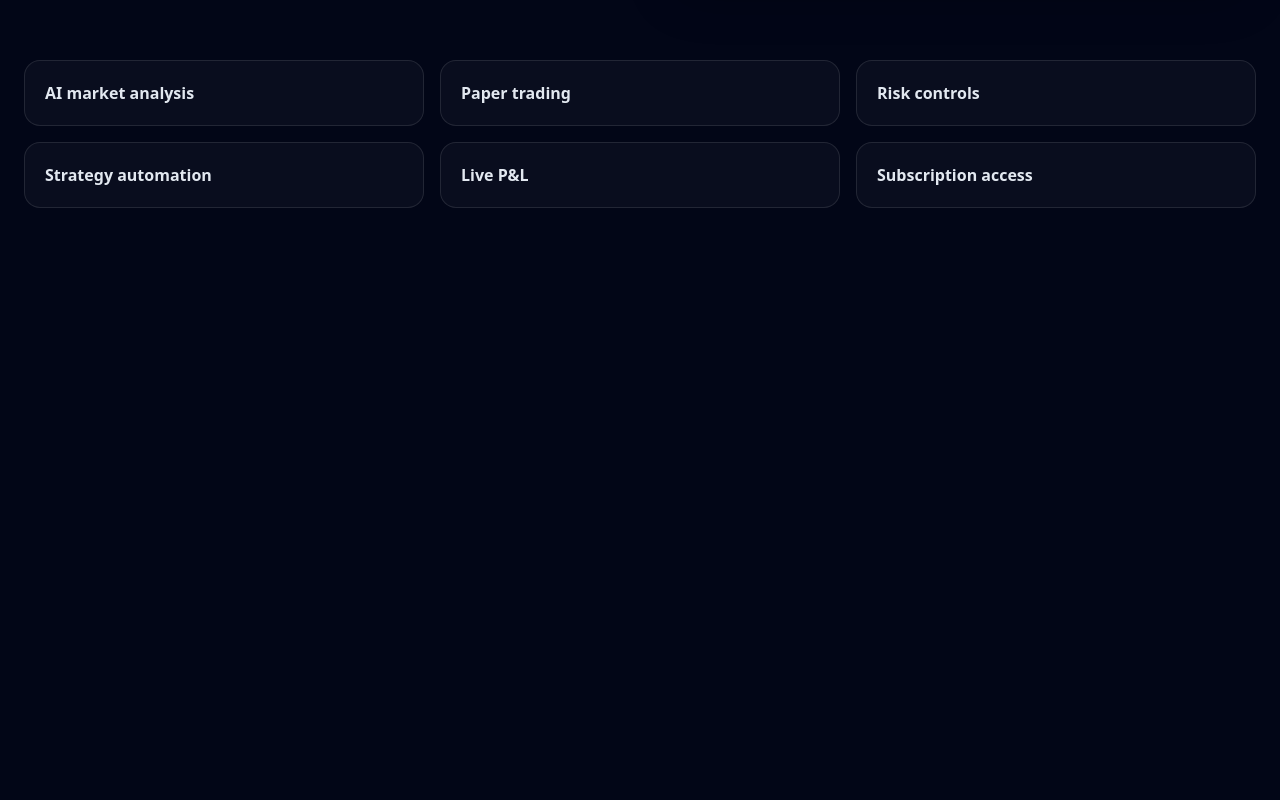
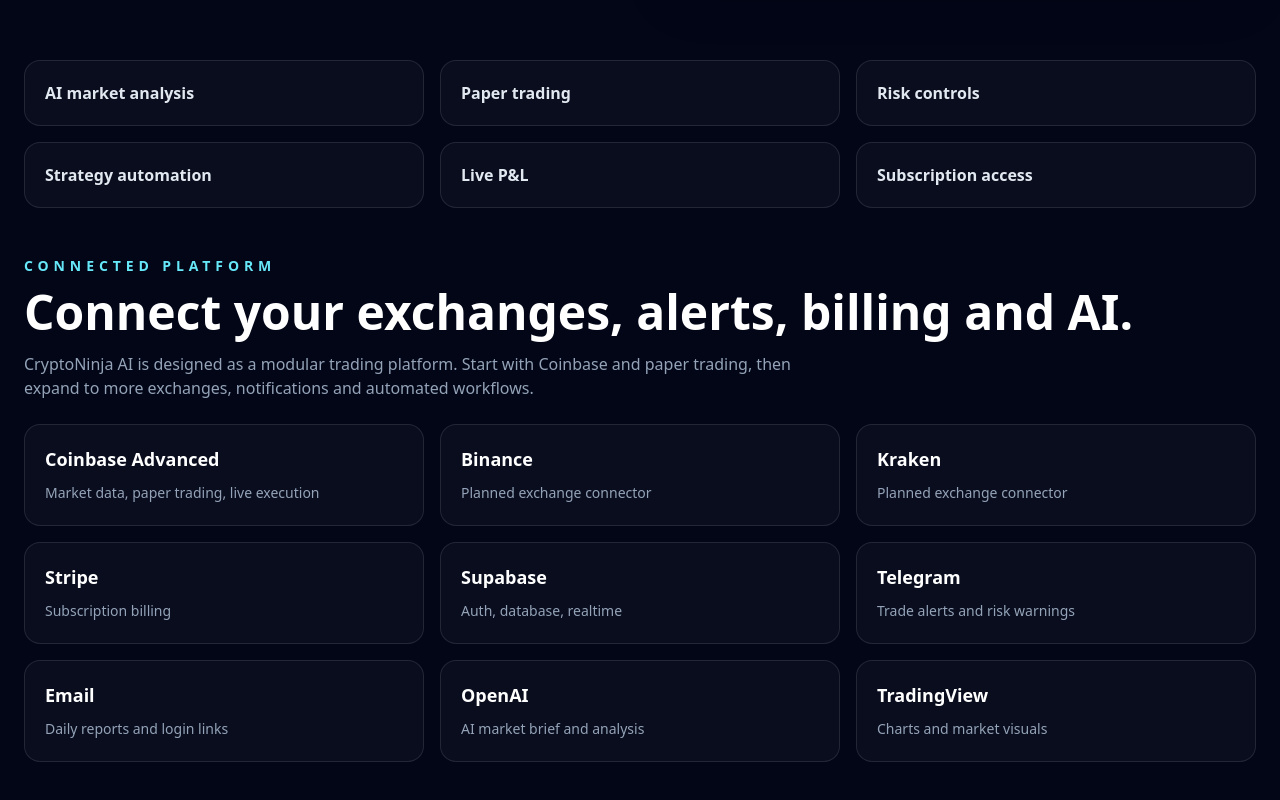
Before and after one commit to Haulsmart1/cryptoninja, a Next.js app in the folder apps/web/: page / in a window 1280 px wide. Shown: the part 731-1531 px from the top of the page. Before the commit the page ends 1019 px from the top, so only its background shows below. Built offline with nearby package versions, Linux system fonts and the light colour scheme.

Commit message:
Add platform connections to landing page

```diff
--- a/apps/web/app/page.tsx
+++ b/apps/web/app/page.tsx
@@ -14,6 +14,18 @@
   "Strategy automation",
   "Live P&L",
   "Subscription access",
+];
+
+const connections = [
+  ["Coinbase Advanced", "Market data, paper trading, live execution"],
+  ["Binance", "Planned exchange connector"],
+  ["Kraken", "Planned exchange connector"],
+  ["Stripe", "Subscription billing"],
+  ["Supabase", "Auth, database, realtime"],
+  ["Telegram", "Trade alerts and risk warnings"],
+  ["Email", "Daily reports and login links"],
+  ["OpenAI", "AI market brief and analysis"],
+  ["TradingView", "Charts and market visuals"],
 ];
 
 export default function HomePage() {
@@ -99,7 +111,36 @@
             </div>
           ))}
         </div>
-      </section>
-    </main>
+                <div className="pb-16">
+            <div className="mb-6">
+              <p className="text-sm font-bold tracking-[0.35em] text-cyan-300">
+                CONNECTED PLATFORM
+              </p>
+              <h2 className="mt-3 text-3xl font-black md:text-5xl">
+                Connect your exchanges, alerts, billing and AI.
+              </h2>
+              <p className="mt-4 max-w-3xl text-slate-400">
+                CryptoNinja AI is designed as a modular trading platform. Start
+                with Coinbase and paper trading, then expand to more exchanges,
+                notifications and automated workflows.
+              </p>
+            </div>
+
+            <div className="grid gap-4 md:grid-cols-3">
+              {connections.map(([name, description]) => (
+                <div
+                  key={name}
+                  className="rounded-2xl border border-white/10 bg-white/[0.03] p-5"
+                >
+                  <p className="text-lg font-black text-white">{name}</p>
+                  <p className="mt-2 text-sm leading-6 text-slate-400">
+                    {description}
+                  </p>
+                </div>
+              ))}
+            </div>
+          </div>
+        </section>
+      </main>
   );
 }
```
